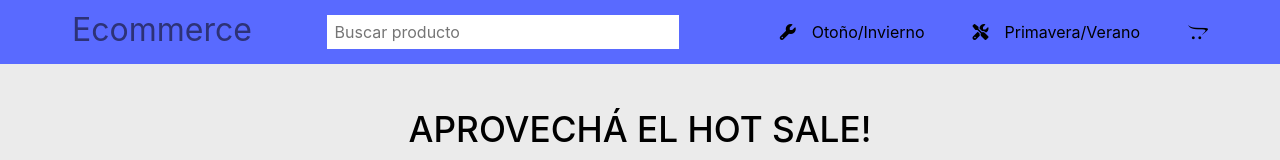
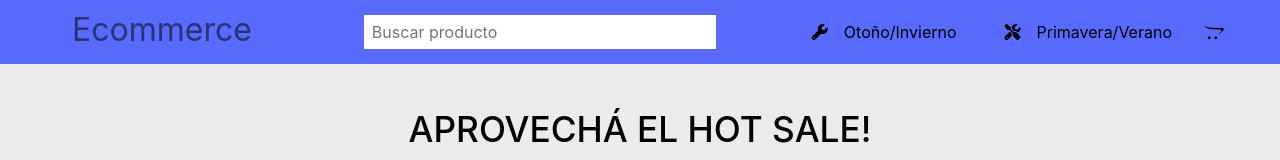
Before and after one commit to AndresDiPietro/Ecommerce-Belmonte, a React (Create React App) app: page / in a window 1280 px wide. Shown: the top 160 px of the page. Built offline with nearby package versions, Linux system fonts and the light colour scheme.

Commit message:
Cart Widget, orden modificado

```diff
--- a/src/components/cartWidget/cartWidget.css
+++ b/src/components/cartWidget/cartWidget.css
@@ -0,0 +1,8 @@
+..car-widget{
+    margin-left:auto ;
+    margin-right: 1em;
+    /* background-color: coral; */
+}
+.car-widget__link{
+
+}
--- a/src/components/cartWidget/index.js
+++ b/src/components/cartWidget/index.js
@@ -1,8 +1,10 @@
 import React from "react";
-import "./cartWidget.css"
+import {Link} from 'react-router-dom';
+import "./cartWidget.css";
+
 const CartWidget = (props) => {
     return(
-        <li className={props.classItem}><a href={props.link} className={props.classLink}><i className="fab fa-opencart navbar__icon"></i></a></li>
+        <span className="car-widget"><Link to='/cart' className="car-widget__link"><i className="fab fa-opencart navbar__icon icon-cart"></i></Link></span>
     )
 }
 
--- a/src/components/navBar/navBar.js
+++ b/src/components/navBar/navBar.js
@@ -25,21 +25,25 @@ const NavBar = () => {
     })
     return(
         <div className="header-container">
+
             <IconBars active={active} setActive={setActive} classIcon={classIcon}/>
+
             <span className="header__title"><Link to="/" className="header__title-link">Ecommerce</Link></span>
 
             <form className="header__search" onSubmit={handleSubmit}>
                 <input className="header__search-input" placeholder="Buscar producto" onChange={handleChange} type="text" value={keyword} />
             </form>
 
-            <span className="header__cart"><Link to='/cart' className=""><i className="fab fa-opencart navbar__icon icon-cart"></i></Link></span>
             <nav className={classNav}>
                 <ul className="navbar">
                     <NavItem classItem="navbar__item" link="/category/otoño-invierno" classLink="navbar__link" classIcon="fas fa-wrench navbar__icon" content="Otoño/Invierno"/>
                     <NavItem classItem="navbar__item" link="/category/primavera-verano" classLink="navbar__link" classIcon="fas fa-tools navbar__icon" content="Primavera/Verano"/>
-                    <CartWidget classItem="navbar__item cart-Widget" link="#" classLink="navbar__link" content=""/>
                 </ul>
             </nav>
+
+            <CartWidget/>
+
+            {/* <span className="header__cart"><Link to='/cart' className=""><i className="fab fa-opencart navbar__icon icon-cart"></i></Link></span> */}
         </div>
     )
 };
--- a/src/components/navBar/navbar.css
+++ b/src/components/navBar/navbar.css
@@ -1,11 +1,15 @@
 .header-container{
     display: flex;
-    flex-wrap: wrap;
+    /* flex-wrap: wrap; */
     align-items: center;
     position: relative;
     max-width: 1200px;
     margin: 0 auto;
     /* background-color: #596aff; */
+}
+.header__title-link{
+    text-decoration: none;
+    color: inherit;
 }
 .header__title{
     font-size: 1.6em;
@@ -14,16 +18,10 @@
     margin:0 1em;
     /* background-color: rgb(255, 0, 255); */
 }
-.header__title-link{
-    text-decoration: none;
-    color: inherit;
-}
 .header__search{
-    /*Formulario del buscador*/
     margin: 0 auto;
-}
+}/*Formulario del buscador*/
 .header__search-input{
-    /* transition: transform .2s; */
     border: none;
     border-radius: 20px;
     outline: none;
@@ -31,11 +29,6 @@
 }
 .header__search-input:focus{
     /* transform: scaleX(1.2) translateX(-15px); */
-}
-.header__cart{
-    margin-left:auto ;
-    margin-right: 1em;
-    /* background-color: coral; */
 }
 .nav{
     position: absolute;
@@ -51,12 +44,6 @@
     margin-top: 0;
     padding-left: 0;
 }
-.navbar__item{
-    /* border-bottom: 1px solid rgba(0, 0, 0, 0.061); */
-}
-.cart-Widget{
-    display: none;
-}
 .navbar__link{
     text-decoration: none;
     display: block;
@@ -71,8 +58,13 @@
     transform: translateX(0);
 }
 @media screen and (min-width: 1024px){
+    .header__title{
+        font-size: 2em;
+        padding-top: 0;
+        /* background-color: rgb(166, 170, 144); */
+    }
     .header__search{
-        background-color: turquoise;
+        /* background-color: turquoise; */
         margin: auto;
         width: 28%;
     }
@@ -86,20 +78,16 @@
         transform: translateX(0);
         top: 0;
         width: min-content;
-        height: 100%;
-        margin-left: auto;
+        /* height: 100%; */
+        /* margin-left: auto; */
         background-color: transparent;
     }
-    .header__title{
-        font-size: 2em;
-        padding-top: 0;
-        /* background-color: rgb(166, 170, 144); */
-    }
     .navbar{
+        /* background-color: chartreuse; */
         margin: auto;
         display: flex;
-        justify-content: flex-end;
-        width: 100%;
+        /* justify-content: flex-end; */
+        /* width: 100%; */
     }
     .navbar__item{
         padding-left: 1em;
@@ -114,10 +102,4 @@
     .navbar__icon{
         /* background-color: yellow; */
     }
-    .header__cart{
-        display: none;
-    }
-    .cart-Widget{
-        display: initial;
-    }
 }
```
